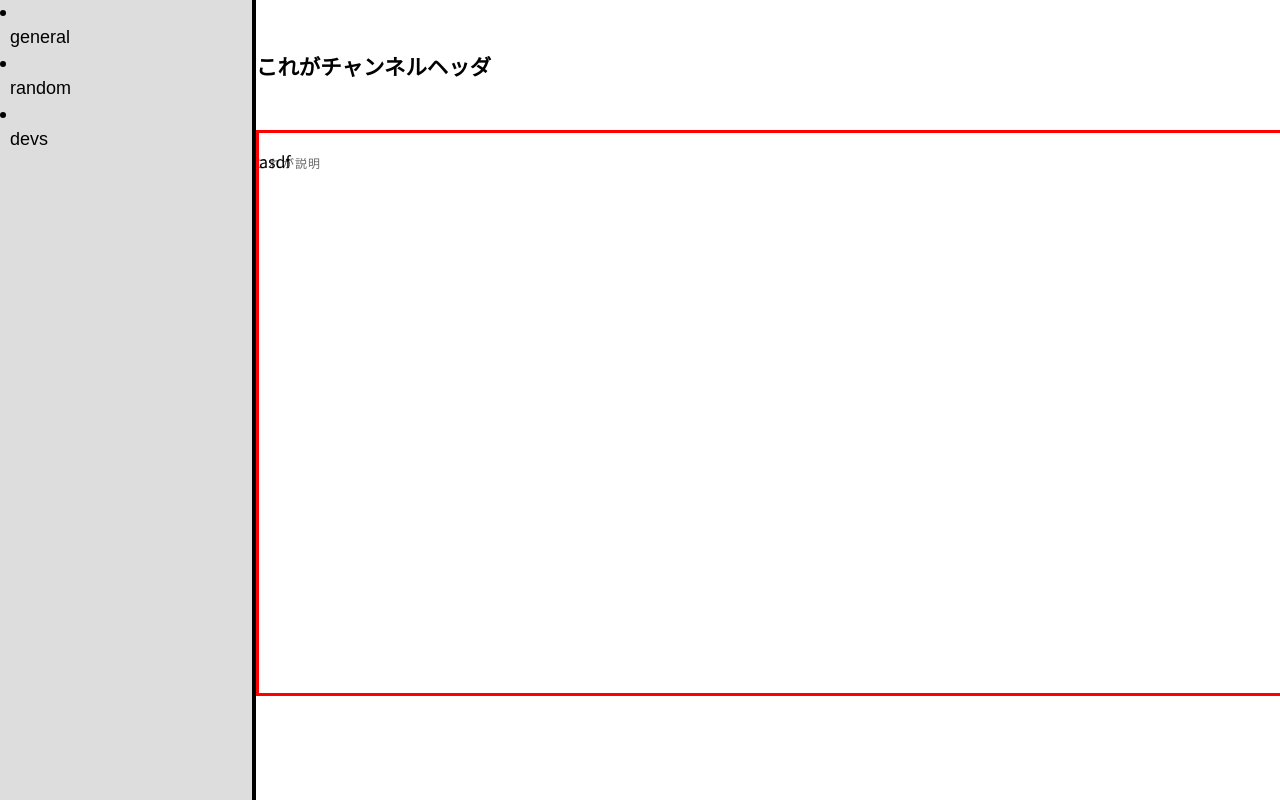
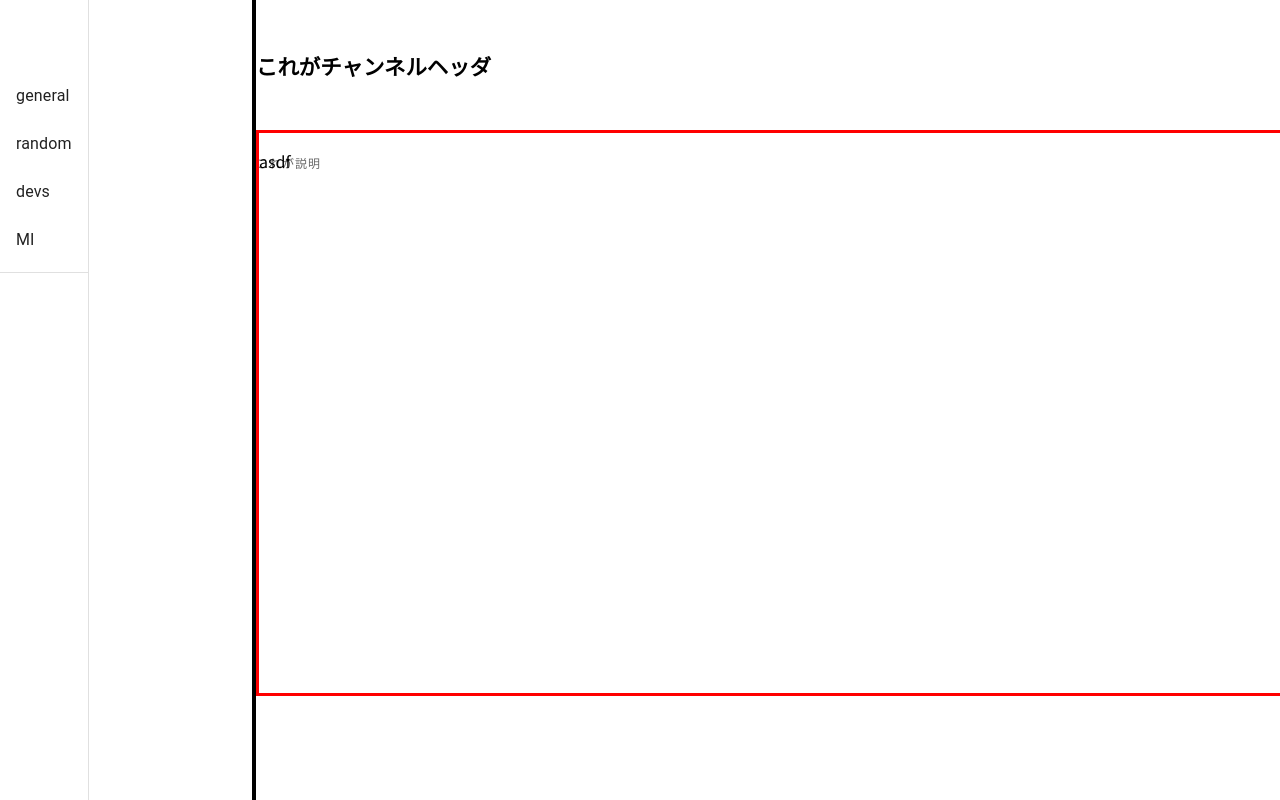
Before and after one commit to girakdev/Girack, a Next.js app: page / in a window 1280 px wide. Built offline with nearby package versions, Linux system fonts and the light colour scheme; no server answers.

Commit message:
chリストの表示方法のへんこう
gridタグのループからListItemタグのmapで追加するようにした

```diff
--- a/components/Cbar.js
+++ b/components/Cbar.js
@@ -27,7 +27,7 @@ function asdf(cl) {
     var list = [];
     console.log(cl.butch);
 
-    //ここはサーバー受け取り予定
+    //ここはサーバーから受け取る予定
     var chList= [
         "general",
         "random",
--- /dev/null
+++ b/components/CbarALT.js
@@ -0,0 +1,100 @@
+import React from "react";
+import Divider from "@material-ui/core/Divider";
+import Drawer from "@material-ui/core/Drawer";
+import Hidden from "@material-ui/core/Hidden";
+import List from "@material-ui/core/List";
+import ListItemText from "@material-ui/core/ListItemText";
+import { makeStyles, useTheme } from "@material-ui/core/styles";
+import { ListItem } from "@material-ui/core";
+
+const useStyles = makeStyles(theme => ({
+  root: {
+    display: "flex",
+    width: "100%"
+  },
+  drawer: {
+    width: "100%"
+  },
+  appBar: {
+    [theme.breakpoints.up("sm")]: {
+      width: "100%"
+    },
+    backgroundColor: "#EEE"
+  },
+  menuButton: {
+    [theme.breakpoints.up("sm")]: {
+      display: "none"
+    }
+  },
+  // necessary for content to be below app bar
+  toolbar: theme.mixins.toolbar,
+  drawerPaper: {},
+  content: {
+    flexGrow: 1,
+  }
+}));
+
+function ResponsiveDrawer(props) {
+  const { window } = props;
+  const classes = useStyles();
+  const theme = useTheme();
+  const [mobileOpen, setMobileOpen] = React.useState(false);
+
+  const handleDrawerToggle = () => {
+    setMobileOpen(!mobileOpen);
+  };
+
+  const drawer = (
+    <div>
+      <div className={classes.toolbar} />
+      <List>
+        {["general", "random", "devs", "MI"].map((text, index) => (
+          <ListItem button key={text}>
+            <ListItemText primary={text} />
+          </ListItem>
+        ))}
+      </List>
+      <Divider />
+    </div>
+  );
+
+  const container =
+    window !== undefined ? () => window().document.body : undefined;
+
+  return (
+    <div className={classes.root}>
+      <nav className={classes.drawer} aria-label="mailbox folders">
+        {/* The implementation can be swapped with js to avoid SEO duplication of links. */}
+        <Hidden smUp implementation="css">
+          <Drawer
+            container={container}
+            variant="temporary"
+            open={mobileOpen}
+            onClose={handleDrawerToggle}
+            classes={{
+              paper: classes.drawerPaper
+            }}
+            ModalProps={{
+              keepMounted: true // Better open performance on mobile.
+            }}
+          >
+            {drawer}
+          </Drawer>
+        </Hidden>
+        <Hidden xsDown implementation="css">
+        <Drawer
+            classes={{
+              paper: classes.drawerPaper
+            }}
+            variant="permanent"
+            open
+          >
+            {drawer}
+          </Drawer>
+        </Hidden>
+      </nav>
+    </div>
+  );
+}
+
+export default ResponsiveDrawer;
--- a/pages/index.js
+++ b/pages/index.js
@@ -4,8 +4,8 @@ import Cbar from '../components/Cbar.js';
 import Chatw from "../components/chatW.js";
 import InsertS from "../styles/style.js";
 import { makeStyles } from '@material-ui/core/styles';
-//import { TextField, Container, Grid } from '@material-ui/core';
 import io from 'socket.io-client';
+import CbarALT from "../components/CbarALT.js";
 
 export default function Blog() {
   //通信するためのSocket
@@ -21,9 +21,7 @@ export default function Blog() {
   return (
 <>
     <InsertS />
-    <div className="forBar">
-        <Cbar></Cbar>
-    </div>
+        <CbarALT className="forBar" />
     <div className="forWin">
         <Chatw />
     </div>
```
